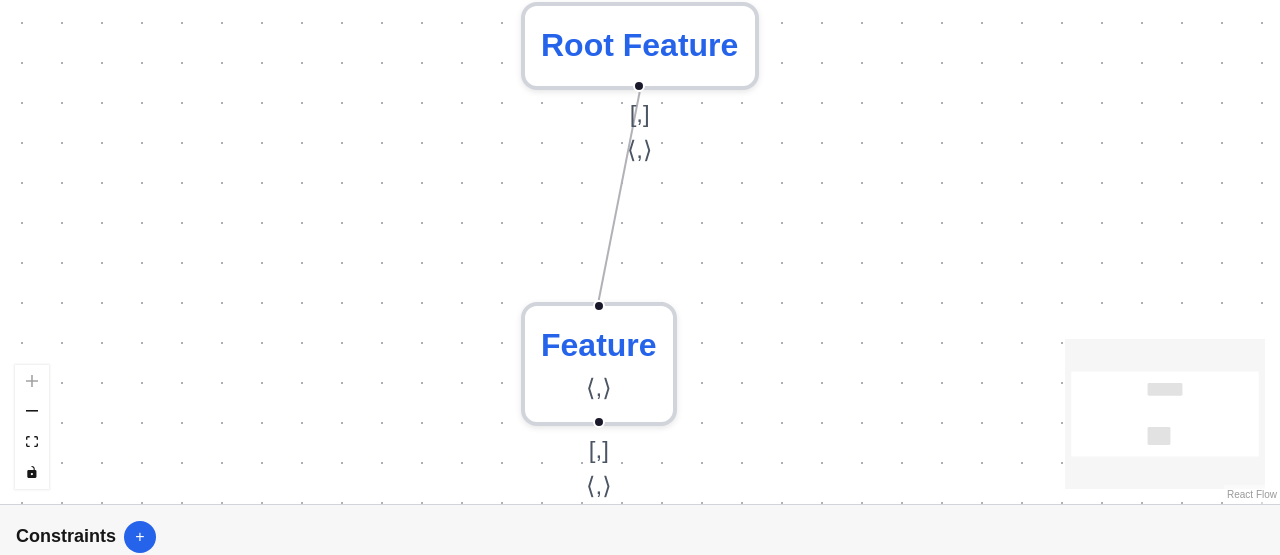
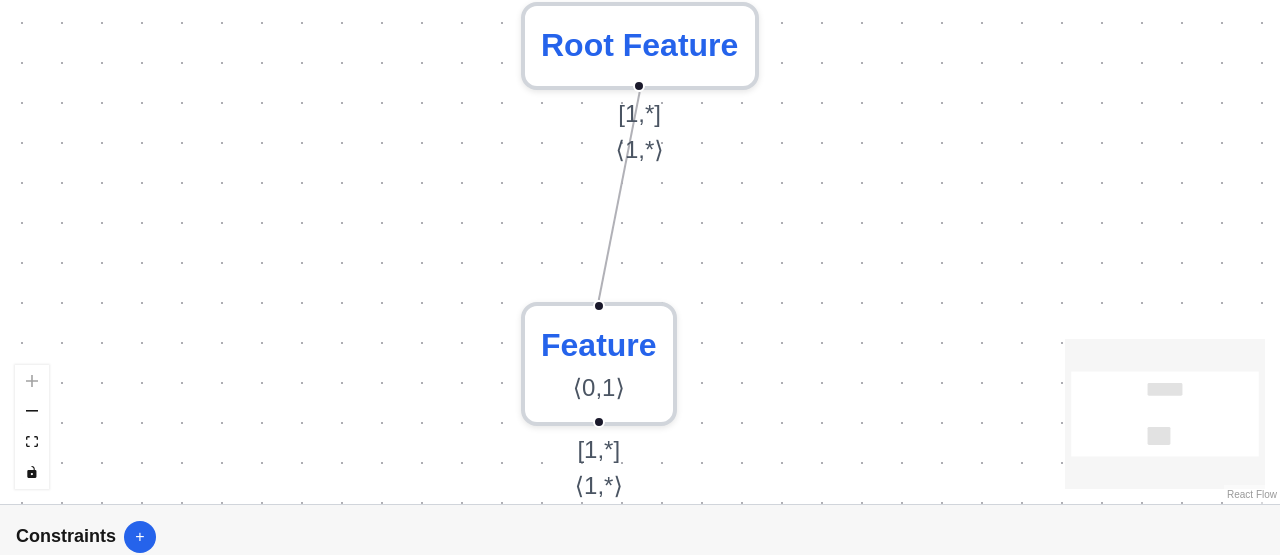
Before and after one commit to KIT-TVA/cfmtoolbox-webeditor, a Next.js app in the folder frontend/cfmtoolbox-webeditor/: page /editor in a window 1280 px wide. Shown: the part 148-703 px from the top of the page. Built offline with nearby package versions, Linux system fonts and the light colour scheme.

Commit message:
fix: correctly display compound intervals in editor

```diff
--- a/frontend/cfmtoolbox-webeditor/src/app/components/FeatureNode.tsx
+++ b/frontend/cfmtoolbox-webeditor/src/app/components/FeatureNode.tsx
@@ -1,36 +1,24 @@
 import { Handle, Position } from "@xyflow/react";
-
-/**
- * Type definition for the data passed to the feature node component.
- * Includes label, featureInstanceCardinalityMin, featureInstanceCardinalityMax, groupTypeCardinalityMin, groupTypeCardinalityMax,
- * groupInstanceCardinalityMin, groupInstanceCardinalityMax and parentId.
- */
-export type FeatureNodeData = {
-  label: string;
-  featureInstanceCardinalityMin: string;
-  featureInstanceCardinalityMax: string;
-  groupTypeCardinalityMin?: string;
-  groupTypeCardinalityMax?: string;
-  groupInstanceCardinalityMin?: string;
-  groupInstanceCardinalityMax?: string;
-  parentId?: string;
-};
+import { NodeData } from "../types/FeatureModel";
 
 /**
  * Definition of the feature node component for the reactflow editor.
  * @param data The data for the root node. Includes label and cardinality information, see FeatureNodeData type.
  * @returns html element representing a feature node.
  */
-const FeatureNode = ({ data }: { data: FeatureNodeData }) => {
+const FeatureNode = ({ data }: { data: NodeData }) => {
+  console.log("Feature Node Data:", data)
   return (
     <div className="feature-node">
       <div className="feature-node-label">{data.label}</div>
 
-      {data.featureInstanceCardinalityMin !== "" &&
-        data.featureInstanceCardinalityMax !== "" && (
+      {data.featureInstanceCardinality !== null && (
           <div className="feature-node-feature-cardinality">
-            ⟨{data.featureInstanceCardinalityMin},
-            {data.featureInstanceCardinalityMax}⟩
+            ⟨{
+              data.featureInstanceCardinality.map((i) => {
+                return i.lower + "," + i.upper;
+              }).join("⟩⟨")
+            }⟩
           </div>
         )}
 
@@ -38,20 +26,27 @@ const FeatureNode = ({ data }: { data: FeatureNodeData }) => {
       <Handle type="source" position={Position.Bottom} />
 
       <div className="feature-node-group-cardinality">
-        {data.groupTypeCardinalityMin !== "" &&
-          data.groupTypeCardinalityMax !== "" && (
-            <div>
-              [{data.groupTypeCardinalityMin},{data.groupTypeCardinalityMax}]
-            </div>
-          )}
+        {data.groupTypeCardinality !== null && (
+          <div>
+            [{
+              data.groupTypeCardinality?.map((i) => {
+                return i.lower + "," + i.upper;
+              }).join("][")
+            }]
+          </div>
+          )
+        }
 
-        {data.groupInstanceCardinalityMin !== "" &&
-          data.groupInstanceCardinalityMax !== "" && (
-            <div>
-              ⟨{data.groupInstanceCardinalityMin},
-              {data.groupInstanceCardinalityMax}⟩
-            </div>
-          )}
+        {data.groupInstanceCardinality !== null && (
+          <div>
+            ⟨{
+              data.groupInstanceCardinality?.map((i) => {
+                return i.lower + "," + i.upper;
+              }).join("⟩⟨")
+            }⟩
+          </div>
+          )
+        }
       </div>
     </div>
   );
--- a/frontend/cfmtoolbox-webeditor/src/app/components/RootNode.tsx
+++ b/frontend/cfmtoolbox-webeditor/src/app/components/RootNode.tsx
@@ -1,24 +1,12 @@
 import { Handle, Position } from "@xyflow/react";
-
-/**
- * Type definition for the data passed to the root node component.
- * Includes label, groupTypeCardinalityMin, groupTypeCardinalityMax,
- * groupInstanceCardinalityMin, groupInstanceCardinalityMax.
- */
-export type RootNodeData = {
-  label: string;
-  groupTypeCardinalityMin?: string;
-  groupTypeCardinalityMax?: string;
-  groupInstanceCardinalityMin?: string;
-  groupInstanceCardinalityMax?: string;
-};
+import { NodeData } from "../types/FeatureModel";
 
 /**
  * Definition of the root node component for the reactflow editor.
  * @param data The data for the root node. Includes label and cardinality information, see RootNodeData type.
  * @returns html element representing the root node.
  */
-const RootNode = ({ data }: { data: RootNodeData }) => {
+const RootNode = ({ data }: { data: NodeData }) => {
   return (
     <div className="root-node">
       <div className="root-node-label">{data.label}</div>
@@ -26,20 +14,27 @@ const RootNode = ({ data }: { data: RootNodeData }) => {
       <Handle type="source" position={Position.Bottom} />
 
       <div className="root-node-group-cardinality">
-        {data.groupTypeCardinalityMin !== "" &&
-          data.groupTypeCardinalityMax !== "" && (
-            <div>
-              [{data.groupTypeCardinalityMin},{data.groupTypeCardinalityMax}]
-            </div>
-          )}
+        {data.groupTypeCardinality !== null && (
+          <div>
+            [{
+              data.groupTypeCardinality?.map((i) => {
+                return i.lower + "," + i.upper;
+              }).join("][")
+            }]
+          </div>
+          )
+        }
 
-        {data.groupInstanceCardinalityMin !== "" &&
-          data.groupInstanceCardinalityMax !== "" && (
-            <div>
-              ⟨{data.groupInstanceCardinalityMin},
-              {data.groupInstanceCardinalityMax}⟩
-            </div>
-          )}
+        {data.groupInstanceCardinality !== null && (
+          <div>
+            ⟨{
+              data.groupInstanceCardinality?.map((i) => {
+                return i.lower + "," + i.upper;
+              }).join("⟩⟨")
+            }⟩
+          </div>
+          )
+        }
       </div>
     </div>
   );
--- a/frontend/cfmtoolbox-webeditor/src/app/types/FeatureModel.tsx
+++ b/frontend/cfmtoolbox-webeditor/src/app/types/FeatureModel.tsx
@@ -5,7 +5,7 @@ type Interval = {
 
 export type CompoundInterval = Interval[];
 
-interface NodeData {
+export interface NodeData {
   label: string;
   featureInstanceCardinality: CompoundInterval;
   groupTypeCardinality: CompoundInterval;
```
